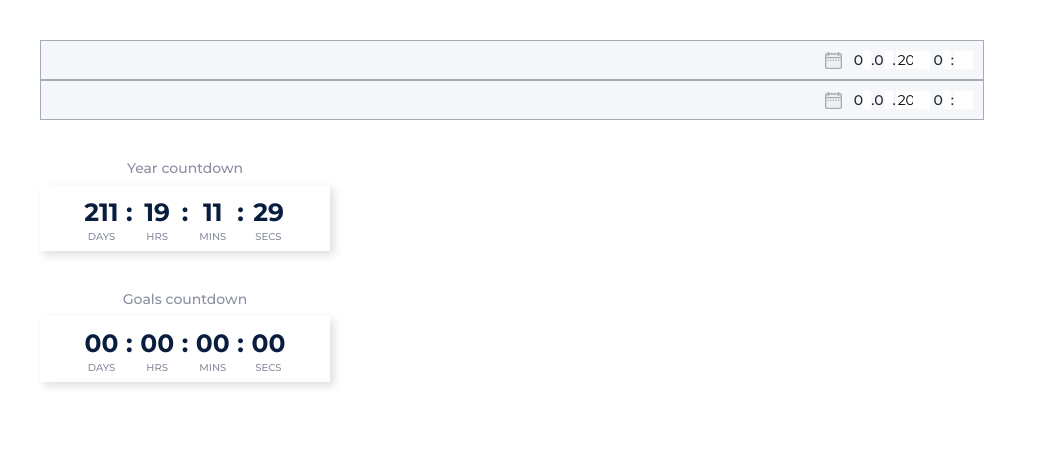
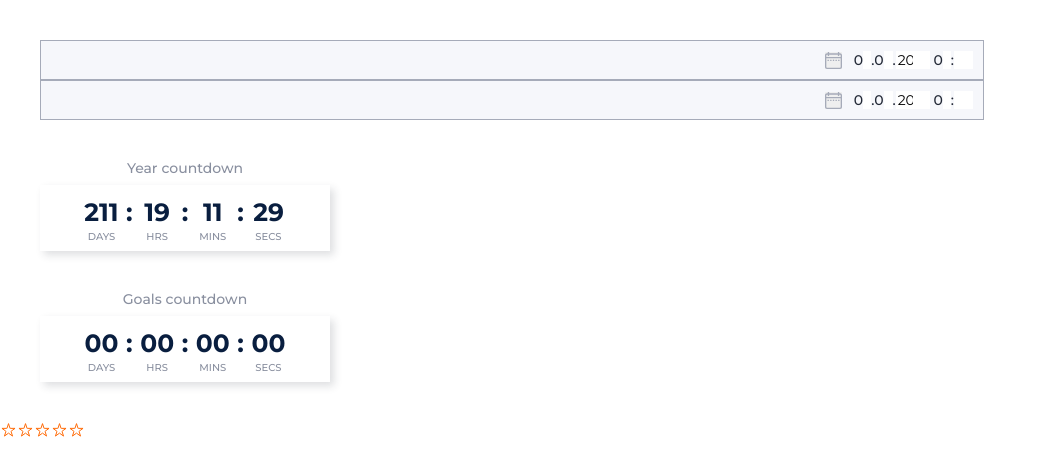
Before and after one commit to VitaliyZavgorodniy/book-read-frontend, a React (Create React App) app: page / in a window 1280 px wide. Shown: the top 476 px of the page, without its empty margins (0-1045 px from the left). Built offline with nearby package versions, Linux system fonts and the light colour scheme.

Commit message:
starRating
component for determining the rating of the book

```diff
--- a/src/components/App.jsx
+++ b/src/components/App.jsx
@@ -4,6 +4,7 @@ import { breakpoints } from 'constants/breakpoints';
 
 import CountdownPanel from 'components/CountdownPanel';
 import DateInput from 'components/UI-kit/inputs/DateInput';
+import StarRating from 'components/StarRating/StarRating';
 
 import { timeFormatToString } from 'utils/timeFormatToString';
 import { getCurrentEndYearDate } from 'utils/getCurrentEndYearDate';
@@ -32,6 +33,7 @@ const App = () => {
           dateTo={timeFormatToString(dateTo)}
         />
       </Item>
+      <StarRating />
     </Wrapper>
   );
 };
--- /dev/null
+++ b/src/components/StarRating/StarRating.js
@@ -0,0 +1,33 @@
+import React, { useState } from "react";
+import { ReactComponent as StarIcon } from "./Star.svg";
+
+const StarRating = () => {
+    const [rating, setRating] = useState(null);
+    return (
+        <div>
+            {[...Array(5)].map((star, i) => {
+                const ratingValue = i + 1;
+
+                return (
+                    <label>
+                        <input
+                            style={{display: "none"}}
+                            type="radio"
+                            name="rating"
+                            value={ratingValue}
+                            onClick={() => setRating(ratingValue)}
+                        />
+                        <StarIcon
+                            style={{
+                                cursor: "pointer",
+                                transition: "color 200ms" }}
+                            className="star"
+                            color={ratingValue <= rating ? "#FF6B08" : "#FFFFFF"} />
+                    </label>
+                );
+            })}
+        </div>
+    );
+};
+
+export default StarRating;
```
Also changed, not shown: src/components/StarRating/Star.svg (added), src/index.css (line endings or trailing spaces).
